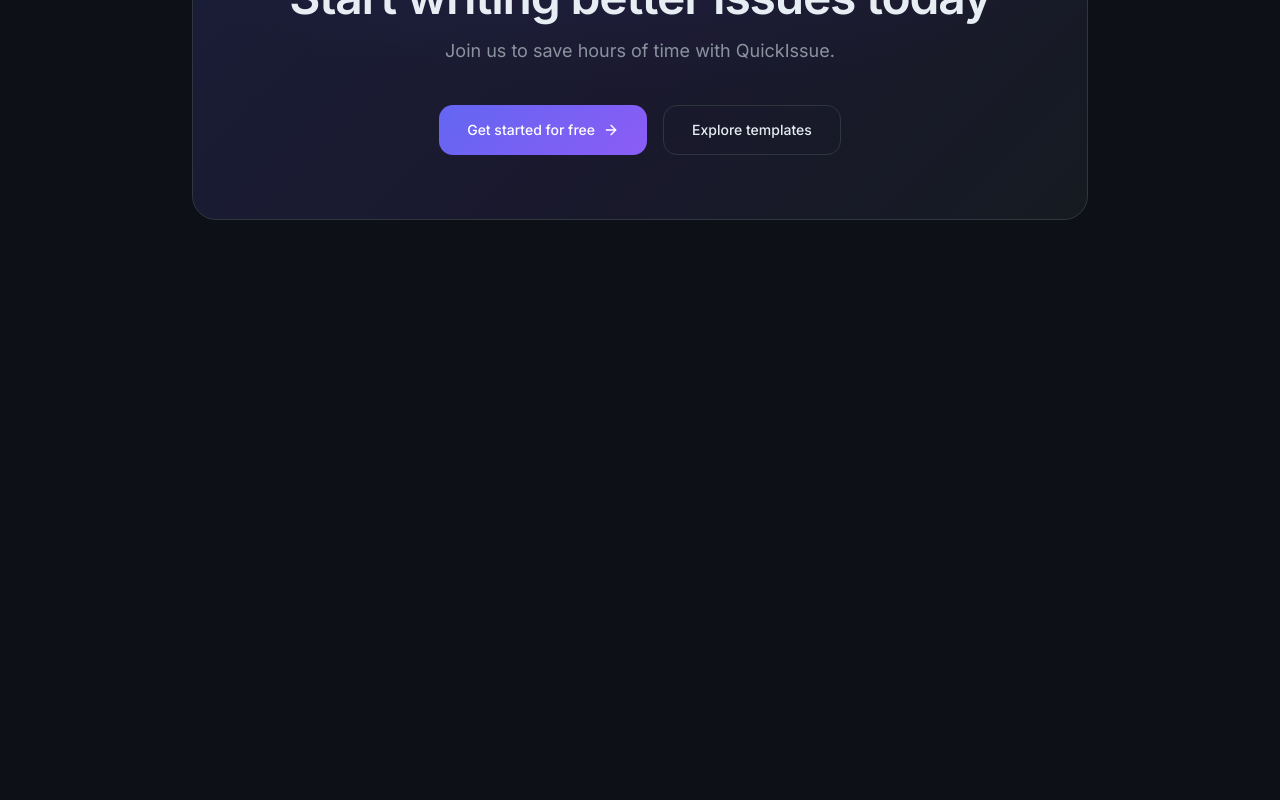
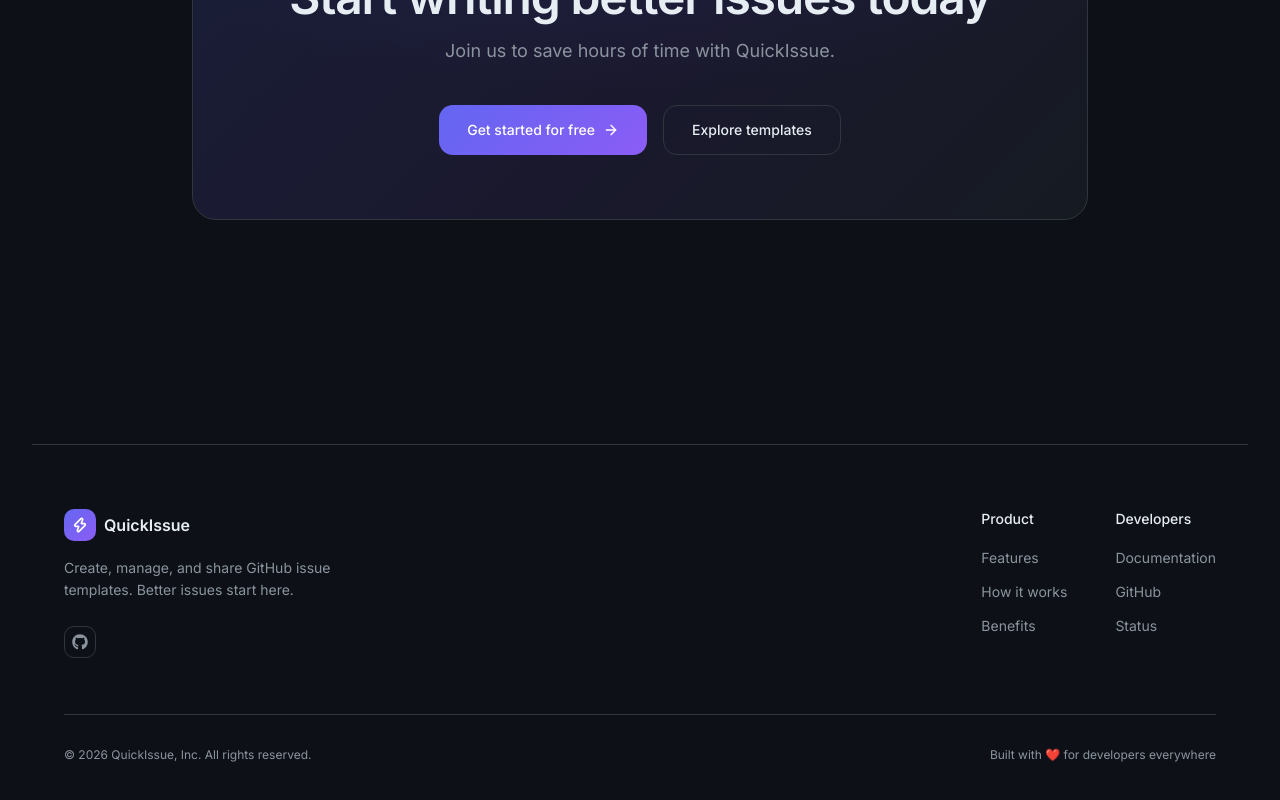
Before and after one commit to giamimino/QuickIssue, a Next.js app: page / in a window 1280 px wide. Shown: the part 3207-4007 px from the top of the page. Built offline with nearby package versions, Linux system fonts and the light colour scheme.

Commit message:
feat(landing-page): add footer

```diff
--- a/src/app/(main)/page.tsx
+++ b/src/app/(main)/page.tsx
@@ -2,6 +2,7 @@
 import BenefitsSection from "@/components/sections/landing/benefits-section";
 import CTABanner from "@/components/sections/landing/CTA-banner";
 import FeaturesSection from "@/components/sections/landing/features-section";
+import { Footer } from "@/components/sections/landing/footer";
 import HeroSection from "@/components/sections/landing/hero-section";
 import HowItWorksSections from "@/components/sections/landing/how-it-works-sections";
 import LandingSection from "@/components/sections/landing/landing-section";
@@ -32,7 +33,7 @@
         <BenefitsSection />
       </LandingSection>
       <CTABanner />
-      <div className="h-screen"></div>
+      <Footer />
     </div>
   );
 };
--- /dev/null
+++ b/src/components/sections/landing/footer.tsx
@@ -0,0 +1,82 @@
+import { Zap } from "lucide-react";
+import { FaGithub } from "react-icons/fa";
+
+const links: Record<string, { label: string; url?: string }[]> = {
+  Product: [
+    { label: "Features", url: "#features" },
+    { label: "How it works", url: "#how-it-works" },
+    { label: "Benefits", url: "#benefits" },
+  ],
+  Developers: [
+    { label: "Documentation" },
+    { label: "GitHub" },
+    { label: "Status" },
+  ],
+};
+
+export function Footer() {
+  return (
+    <footer
+      className="border-t border-[#30363D] py-16 px-4 sm:px-6 lg:px-8"
+      style={{ background: "#0D1117" }}
+    >
+      <div className="max-w-7xl mx-auto">
+        <div className="flex justify-between gap-8 mb-14">
+          <div className="col-span-2">
+            <div className="flex items-center gap-2 mb-4">
+              <div className="w-8 h-8 rounded-lg bg-linear-to-br from-[#6366f1] to-[#8b5cf6] flex items-center justify-center">
+                <Zap className="w-4 h-4 text-white" strokeWidth={2.5} />
+              </div>
+              <span className="text-[#E6EDF3] font-semibold">QuickIssue</span>
+            </div>
+            <p className="text-[#8B949E] text-sm leading-relaxed max-w-xs mb-6">
+              Create, manage, and share GitHub issue templates. Better issues
+              start here.
+            </p>
+            <div className="flex items-center gap-3">
+              <a
+                href="https://github.com/giamimino"
+                target="_blank"
+                rel="noopener noreferrer"
+                className="w-8 h-8 rounded-lg border border-[#30363D] flex items-center justify-center text-[#8B949E] hover:text-[#E6EDF3] hover:border-[#6366f1]/40 transition-colors"
+                aria-label="GitHub"
+              >
+                <FaGithub className="w-4 h-4" />
+              </a>
+            </div>
+          </div>
+          <div className="flex gap-12">
+            {Object.entries(links).map(([category, items]) => (
+              <div key={category}>
+                <h4 className="text-[#E6EDF3] font-medium text-sm mb-4">
+                  {category}
+                </h4>
+                <ul className="space-y-2.5">
+                  {items.map((item) => (
+                    <li key={item?.label}>
+                      <a
+                        href={item?.url || "#"}
+                        className="text-[#8B949E] hover:text-[#E6EDF3] text-sm transition-colors"
+                      >
+                        {item?.label}
+                      </a>
+                    </li>
+                  ))}
+                </ul>
+              </div>
+            ))}
+          </div>
+        </div>
+
+        <div className="flex flex-col sm:flex-row items-center justify-between gap-4 pt-8 border-t border-[#30363D]">
+          <p className="text-[#8B949E] text-xs">
+            © 2026 QuickIssue, Inc. All rights reserved.
+          </p>
+          <p className="text-[#8B949E] text-xs">
+            Built with ❤️ for developers everywhere
+          </p>
+        </div>
+      </div>
+    </footer>
+  );
+}
```
